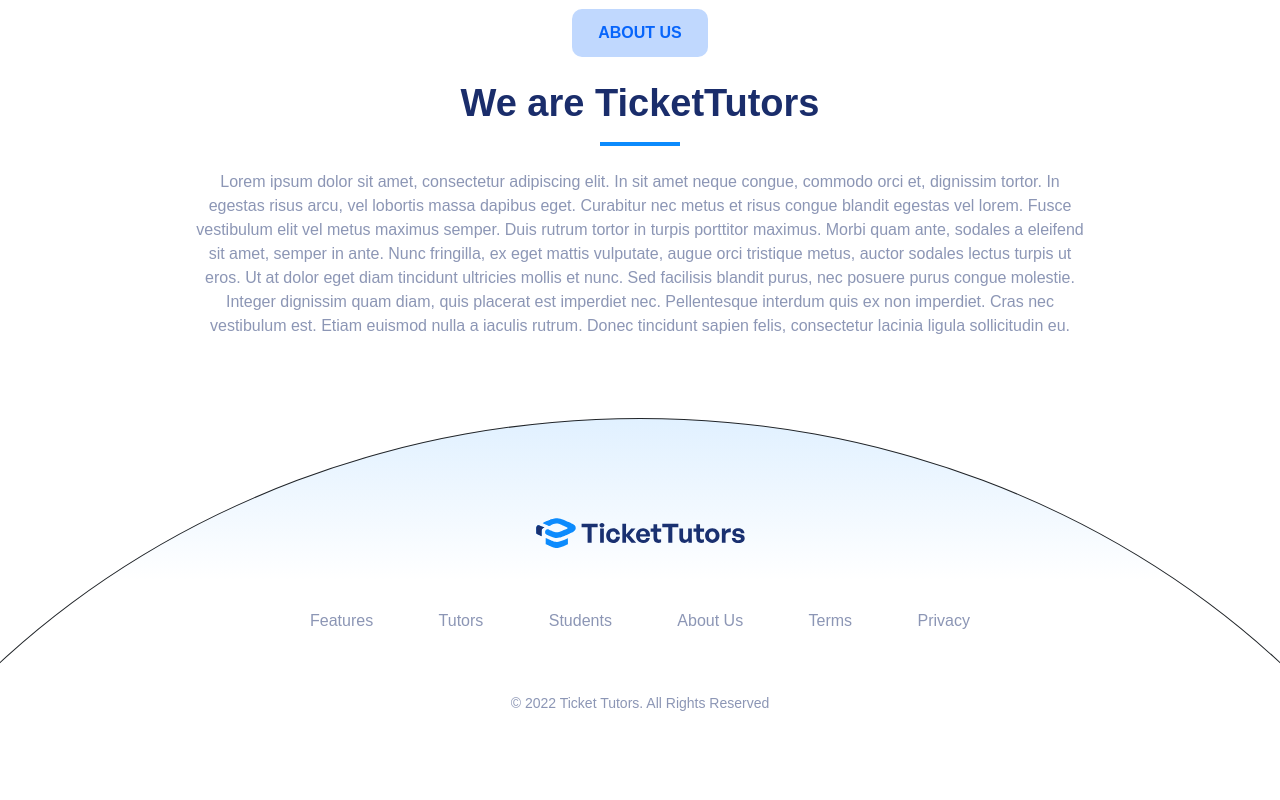
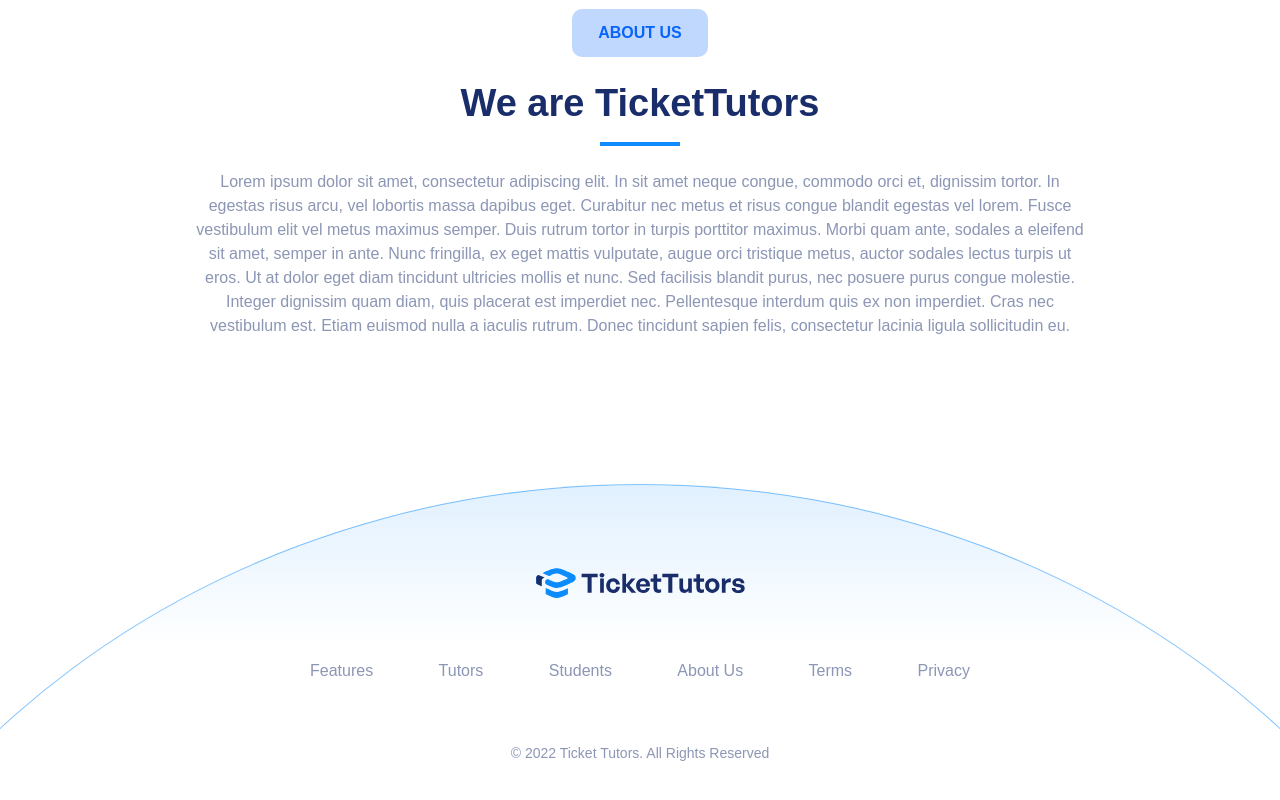
Before and after one commit to aghekyanvahe/tickettutors, a plain HTML site: page index.html in a window 1280 px wide. Shown: the part 5131-5931 px from the top of the page. Before the commit the page ends 5875 px from the top, so only its background shows below. Drawn offline with Linux system fonts and the light colour scheme.

Commit message:
fix footer

```diff
--- a/css/style.css
+++ b/css/style.css
@@ -515,9 +515,10 @@
   padding: 100px 0 30px 0;
   background: #ffffff;
   position: relative;
-  overflow: hidden; }
+  overflow: hidden;
+  max-height: 400px; }
   footer .logo {
-    margin: 0 auto;
+    margin: 50px auto 0;
     display: flex;
     justify-content: center; }
   footer ul {
@@ -544,17 +545,14 @@
     font-weight: 500;
     font-size: 14px;
     color: rgba(26, 45, 107, 0.5); }
-  footer:before {
-    content: "";
+  footer .radial {
     width: 140vw;
     height: 127vw;
     background: linear-gradient(rgba(12, 139, 253, 0.5) -30%, transparent 10%);
     border-radius: 50%;
-    border: 1px solid;
-    position: absolute;
-    left: 50%;
-    transform: translateX(-50%);
-    top: 0; }
+    border: 1px solid rgba(12, 139, 253, 0.5);
+    margin-left: -20vw;
+    margin-top: -280px; }
 
 @media (max-width: 1199px) {
   .nav-item .nav-link {
--- a/index.html
+++ b/index.html
@@ -388,6 +388,7 @@
         </li>
     </ul>
     <div class="all-rights">© 2022 Ticket Tutors. All Rights Reserved</div>
+    <div class="radial"></div>
 </footer>
 
 <script src="bootstrap/bootstrap.min.js"></script>
```
